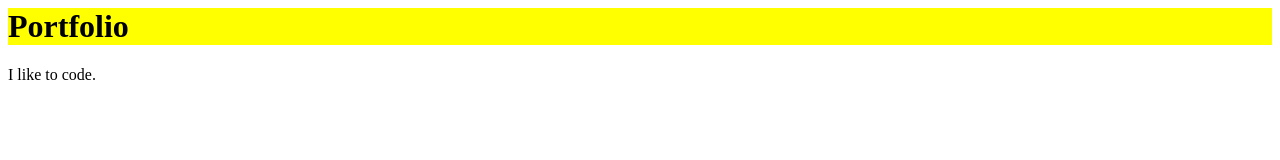
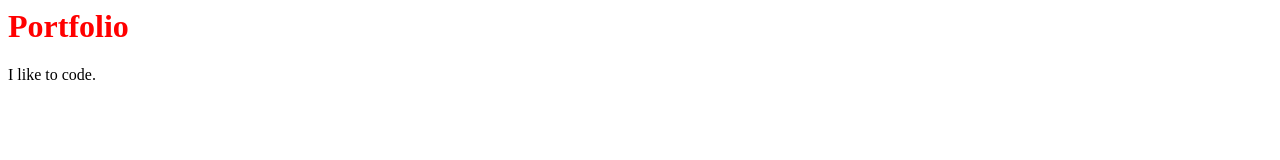
Before and after one commit to AudioGen/portfolio, a plain HTML site: page index.html in a window 1280 px wide. Drawn offline with Linux system fonts and the light colour scheme.

Commit message:
Update styles.css

```diff
--- a/styles.css
+++ b/styles.css
@@ -1,5 +1,4 @@
-
 
 h1{
-  background-color: yellow;
+  color : red;
 }
```
